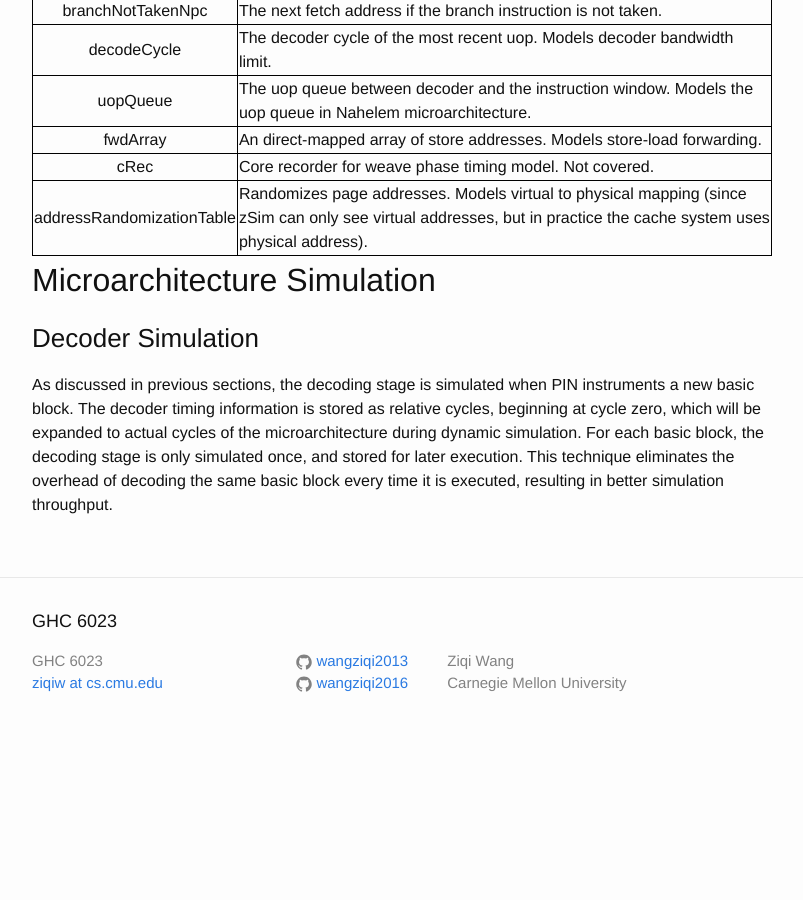
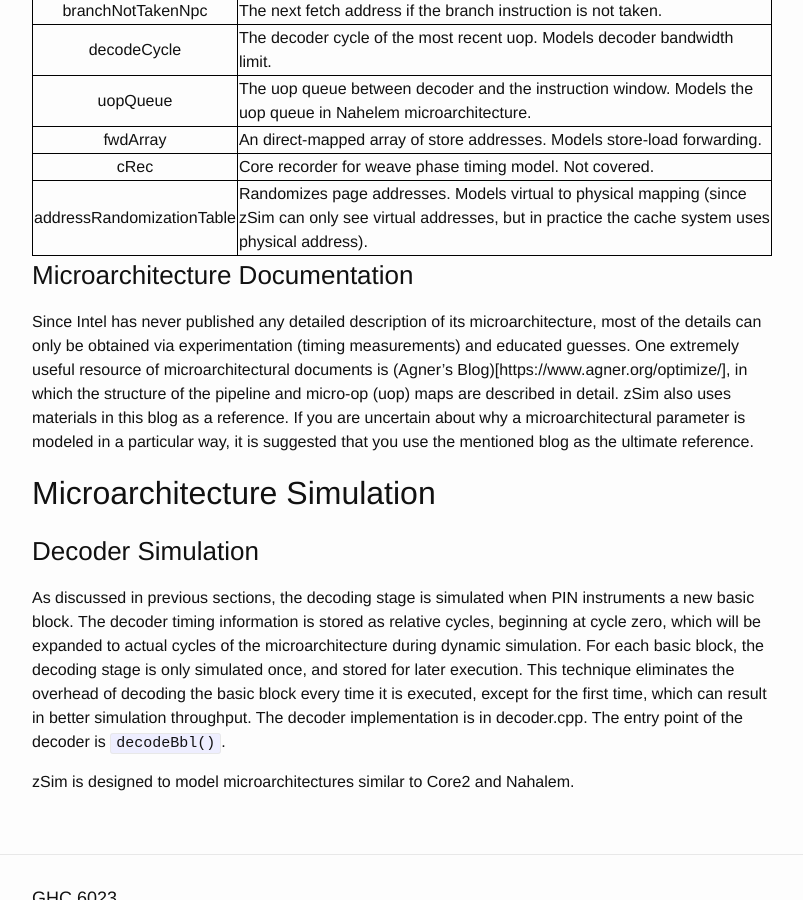
Before and after one commit to wangziqi2013/wangziqi2013.github.io, a Jekyll site: the page built from _posts/2019-12-31-zsim-microarch.markdown, in a window 1280 px wide and 900 px high, scrolled down 4410 px. Shown: the whole window, without its empty margins (238-1041 px from the left). Built offline with Jekyll 4.4.1, drawn with Linux system fonts in a browser that asks for light colours; before the commit the page ends 5165 px from its top, so only the background shows below that.

Commit message:
Adding doc

```diff
--- a/_posts/2019-12-31-zsim-microarch.markdown
+++ b/_posts/2019-12-31-zsim-microarch.markdown
@@ -150,6 +150,14 @@ We list important fields of `class OOOCore` and their descriptions in the follow
 | addressRandomizationTable | Randomizes page addresses. Models virtual to physical mapping (since zSim can only see virtual addresses, but in practice the cache system uses physical address). |
 {:.mbtablestyle}
 
+### Microarchitecture Documentation
+
+Since Intel has never published any detailed description of its microarchitecture, most of the details can only be obtained
+via experimentation (timing measurements) and educated guesses. One extremely useful resource of microarchitectural documents
+is (Agner's Blog)[https://www.agner.org/optimize/], in which the structure of the pipeline and micro-op (uop) maps are described
+in detail. zSim also uses materials in this blog as a reference. If you are uncertain about why a microarchitectural parameter
+is modeled in a particular way, it is suggested that you use the mentioned blog as the ultimate reference.
+
 ## Microarchitecture Simulation
 
 ### Decoder Simulation
@@ -157,5 +165,8 @@ We list important fields of `class OOOCore` and their descriptions in the follow
 As discussed in previous sections, the decoding stage is simulated when PIN instruments a new basic block. The decoder
 timing information is stored as relative cycles, beginning at cycle zero, which will be expanded to actual cycles of the
 microarchitecture during dynamic simulation. For each basic block, the decoding stage is only simulated once, and stored
-for later execution. This technique eliminates the overhead of decoding the same basic block every time it is executed,
-resulting in better simulation throughput.
+for later execution. This technique eliminates the overhead of decoding the basic block every time it is executed, except
+for the first time, which can result in better simulation throughput. The decoder implementation is in decoder.cpp. The entry
+point of the decoder is `decodeBbl()`.
+
+zSim is designed to model microarchitectures similar to Core2 and Nahalem.
```
